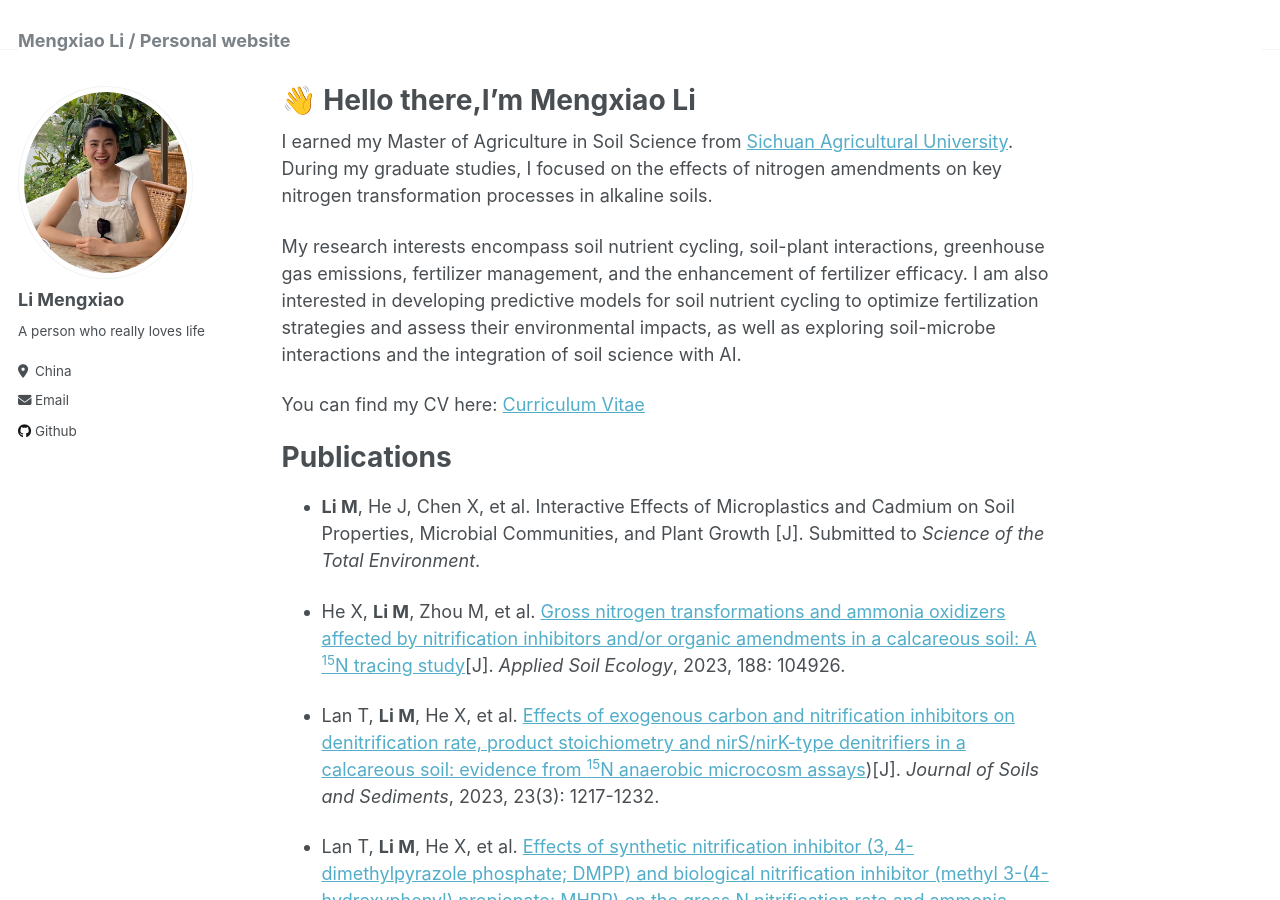
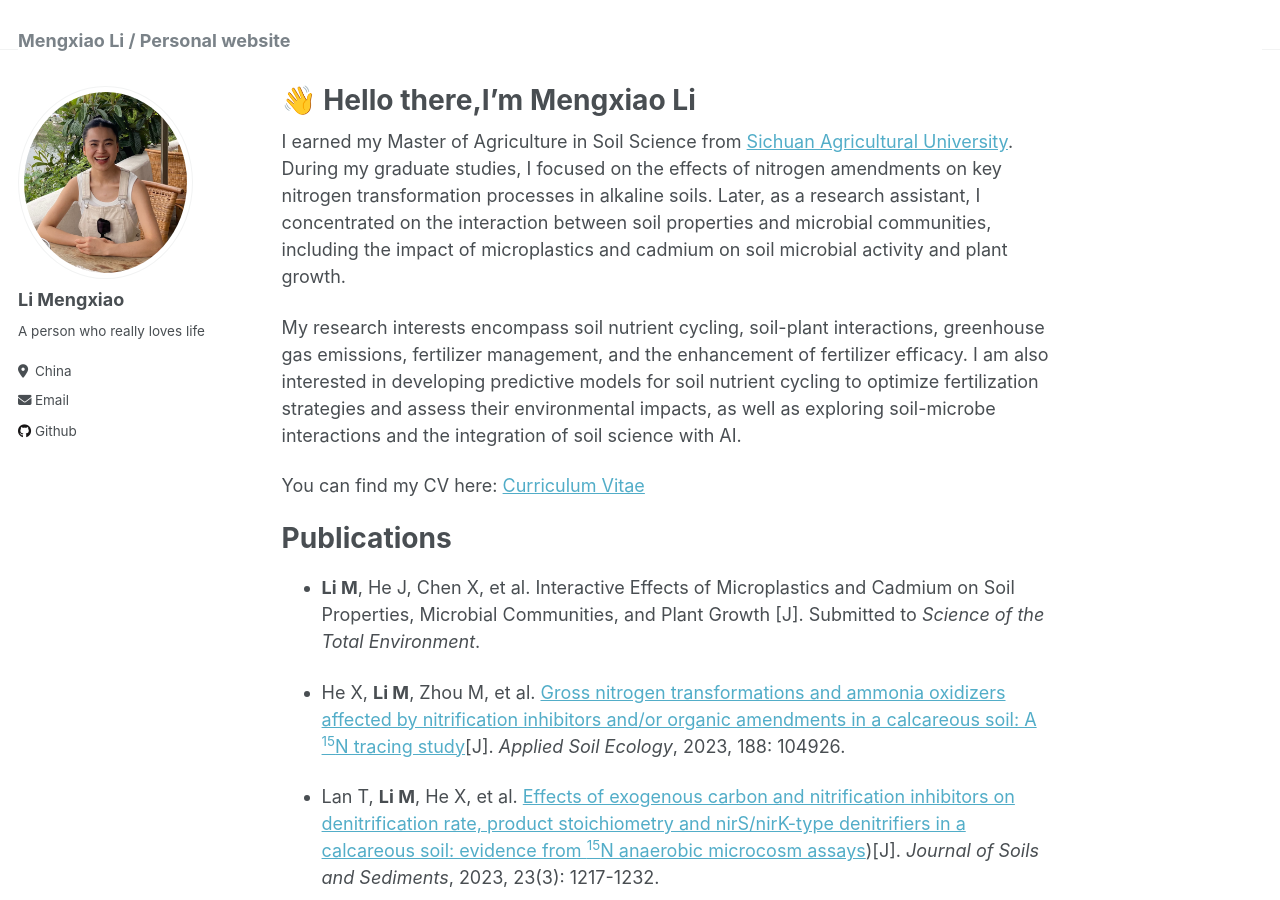
Before and after one commit to HazelLi123/HazelLi123.github.io, a Jekyll site: the page built from _pages/about.md, in a window 1280 px wide and 900 px high. Built offline with Jekyll 4.4.1, drawn with Linux system fonts in a browser that asks for light colours.

Commit message:
Update about.md

```diff
--- a/_pages/about.md
+++ b/_pages/about.md
@@ -7,7 +7,7 @@ redirect_from:
   - /about.html
 ---
 
-I earned my Master of Agriculture in Soil Science from [Sichuan Agricultural University](https://www.sicau.edu.cn). During my graduate studies, I focused on the effects of nitrogen amendments on key nitrogen transformation processes in alkaline soils.
+I earned my Master of Agriculture in Soil Science from [Sichuan Agricultural University](https://www.sicau.edu.cn). During my graduate studies, I focused on the effects of nitrogen amendments on key nitrogen transformation processes in alkaline soils. Later, as a research assistant, I concentrated on the interaction between soil properties and microbial communities, including the impact of microplastics and cadmium on soil microbial activity and plant growth.
 
 My research interests encompass soil nutrient cycling, soil-plant interactions, greenhouse gas emissions, fertilizer management, and the enhancement of fertilizer efficacy. I am also interested in developing predictive models for soil nutrient cycling to optimize fertilization strategies and assess their environmental impacts, as well as exploring soil-microbe interactions and the integration of soil science with AI.
 
```
